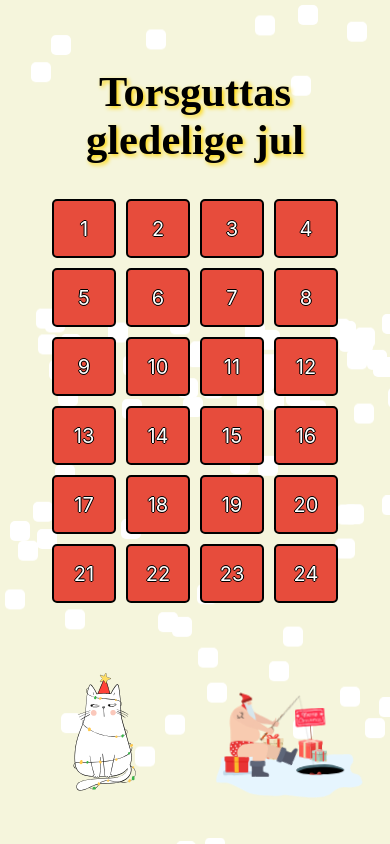
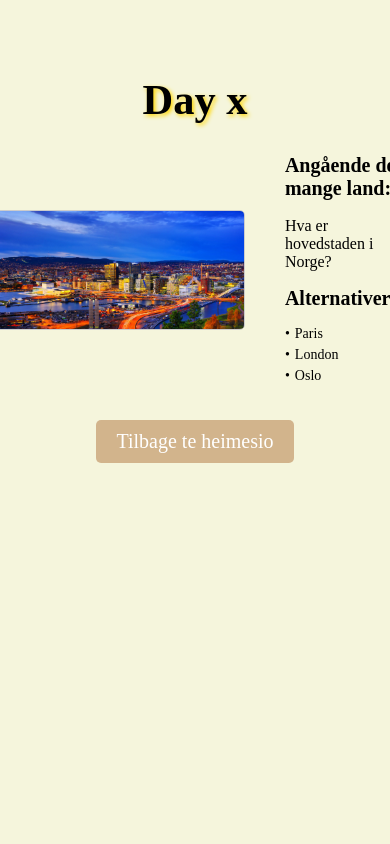
Before and after one commit to simon-cmyk/xmas_site, a React (Create React App) app: page /xmas_site/day in a window 390 px wide. Built offline with nearby package versions, Linux system fonts and the light colour scheme.

Commit message:
progress

```diff
--- a/src/App.css
+++ b/src/App.css
@@ -69,6 +69,7 @@ body {
   text-shadow: -1px 0 black, 0 1px black, 1px 0 black, 0 -1px black;
   opacity: 1; /* Set initial opacity to 0 */
   border-radius: 5px;
+  text-decoration: none;
 }
 
 .calendar-square:hover {
@@ -195,6 +196,73 @@ body {
   left: 5%;
 }
 
+
+.back-button {
+  margin-top: 20px;
+  display: inline-block;
+  padding: 10px 20px;
+  font-size: 20px;
+  background-color: #d2b48c; /* Light brown */
+  color: white;
+  text-decoration: none;
+  border-radius: 5px;
+  transition: background-color 0.3s ease-in-out;
+}
+
+.back-button:hover {
+  background-color: #b09b6b; /* Slightly darker brown on hover */
+}
+
+.quiz-container {
+  display: flex;
+  align-items: center;
+  justify-content: center;
+}
+
+.quiz-image {
+  margin-right: 20px;
+}
+
+.quiz-image img {
+  max-width: 100%;
+  height: auto;
+}
+
+.quiz-content {
+  text-align: left;
+}
+
+.quiz-content h2 {
+  font-size: 20px;
+  margin-top: 10px;
+}
+
+.quiz-content p {
+  font-size: 16px;
+}
+
+.quiz-content ul {
+  list-style: none;
+  padding-left: 0;
+}
+
+.quiz-content li {
+  font-size: 14px;
+  margin-bottom: 5px;
+}
+
+.quiz-content li::before {
+  content: "•";
+  margin-right: 5px;
+}
+
+.quiz-image img {
+  max-width: 250px;
+  height: auto;
+  border: 1px solid #ccc;
+  border-radius: 5px;
+}
+
 .snowflake {
   position: absolute;
   width: 20px;
@@ -284,7 +352,7 @@ body {
     width: 150px; /* Adjust the size */
     height: 150px; /* Adjust the size */
     position: absolute;
-    top: 650px;
+    top: 750px;
     right: 25px;
   }
 
@@ -292,7 +360,7 @@ body {
     width: 150px; /* Adjust the size */
     height: 150px; /* Adjust the size */
     position: absolute;
-    top: 650px;
+    top: 750px;
     left: 25px;
   }
 }
--- a/src/App.js
+++ b/src/App.js
@@ -1,78 +1,12 @@
 import React from 'react';
-import './App.css';
-import lottie from 'lottie-web';
-import xmasAnim from './xmas_anim.json';
-import catAnim from './cat_anim.json';
+import RoutElem from './RoutElem'; // Make sure the file path is correct
 
-
-class App extends React.Component {
-  render() {
-    const daysUntilChristmas = 24;
-    const calendar = [];
-
-    for (let day = 1; day <= daysUntilChristmas; day++) {
-      calendar.push(
-        <div
-          key={day}
-          className={`calendar-square bg-image${day}`}>
-          {day}
-        </div>
-      );
-    }
-
-    const numSnowflakes = 50;
-    const snowflakeContainer = document.querySelector('.snowflake-container');
-
-    for (let i = 0; i < numSnowflakes; i++) {
-      const snowflake = document.createElement('div');
-      snowflake.className = 'snowflake';
-      snowflake.style.left = `${Math.random() * 100}%`;
-      snowflake.style.animationDuration = `${Math.random() * 10 + 5}s`;
-      snowflakeContainer.appendChild(snowflake);
-    }
-
-    return (
-      <div className="app">
-      <h1 className='title'>Torsguttas gledelige jul</h1>
-        <div className="calendar-container">{calendar}</div>
-        <div
-          className="xmas-anim"
-          ref={(ref) => (this.santaAnimationContainer = ref)}
-        ></div>
-        <div
-          className="cat-anim"
-          ref={(ref) => (this.catAnimationContainer = ref)}
-        ></div>
-      </div>
-
-      );
-  }
-
-  constructor(props) {
-    super(props);
-    this.animationLoaded = false; // Track whether animation is loaded
-  }
-
-  componentDidMount() {
-    if (!this.animationLoaded) {
-      lottie.loadAnimation({
-        container: this.santaAnimationContainer,
-        renderer: 'svg',
-        loop: true,
-        autoplay: true,
-        animationData: xmasAnim,
-      });
-
-      lottie.loadAnimation({
-        container: this.catAnimationContainer,
-        renderer: 'svg',
-        loop: true,
-        autoplay: true,
-        animationData: catAnim,
-      });
-      this.animationLoaded = true; // Mark animation as loaded
-    }
-  }
+function App() {
+  return (
+    <div className="App">
+      <RoutElem />
+    </div>
+  );
 }
 
 export default App;
--- /dev/null
+++ b/src/RoutElem.js
@@ -0,0 +1,21 @@
+import React from 'react';
+import { BrowserRouter as Router, Route, Routes } from 'react-router-dom';
+import Home from './pages/Home'; // import your Home component
+import Day from './pages/Day'; // import your Day component
+import Member from './pages/Member'; // import your Member component
+import NotFound from './pages/NotFound'; // import your NotFound component
+
+function RoutElem() {
+  return (
+    <Router>
+      <Routes>
+        <Route path="xmas_site/" Component={Home} />
+        <Route path="xmas_site/day" Component={Day} />
+        <Route path="xmas_site/member" Component={Member} />
+        <Route path="*" Component={NotFound} />
+      </Routes>
+    </Router>
+  );
+}
+
+export default RoutElem;
--- a/src/index.js
+++ b/src/index.js
@@ -1,7 +1,6 @@
 import React from 'react';
 import ReactDOM from 'react-dom/client';
-import './index.css';
-import App from './App';
+import App from './App'; // Import your RoutElem component
 import reportWebVitals from './reportWebVitals';
 
 const root = ReactDOM.createRoot(document.getElementById('root'));
@@ -11,7 +10,4 @@ root.render(
   </React.StrictMode>
 );
 
-// If you want to start measuring performance in your app, pass a function
-// to log results (for example: reportWebVitals(console.log))
-// or send to an analytics endpoint. Learn more: https://bit.ly/CRA-vitals
 reportWebVitals();
--- a/src/pages/Day.js
+++ b/src/pages/Day.js
@@ -1,23 +1,28 @@
-import React from 'react';
-import {BrowserRouter, Routes, Route} from 'react-router-dom';
-import App from '../App';
-
-class Day extends React.Component {
-  render() {
-    return (
-      <div className="app">
-        <h1 className='title'>Desember</h1>
-        {/* <BrowserRouter>
-          <Routes>
-              <Route path="/" component={App} />
-          </Routes>
-        </BrowserRouter> */}
+import '../App.css';
+import { Link } from 'react-router-dom';
+import oslo from '../images/oslo.jpg';
+function Day() {
+  return (
+    <div className="app">
+    <h1 className='title'>Day x</h1>
+      <div className="quiz-container">
+        <div className="quiz-image">
+          <img src={oslo} alt="oslo" className='quiz-image'/>
+        </div>
+        <div className="quiz-content">
+          <h2>Angående de mange land:</h2>
+          <p>Hva er hovedstaden i Norge?</p>
+          <h2>Alternativer:</h2>
+          <ul>
+            <li>Paris</li>
+            <li>London</li>
+            <li>Oslo</li>
+          </ul>
+        </div>
       </div>
-
-      );
-    }
+    <Link to="/xmas_site/" className='back-button' >Tilbage te heimesio</Link>
+    </div>
+  );
 }
 
-
-
 export default Day;
--- /dev/null
+++ b/src/pages/Home.js
@@ -0,0 +1,78 @@
+import React from 'react';
+import '../App.css';
+import lottie from 'lottie-web';
+import xmasAnim from './xmas_anim.json';
+import catAnim from './cat_anim.json';
+import { Link } from 'react-router-dom';
+
+class Home extends React.Component {
+  render() {
+    const daysUntilChristmas = 24;
+    const calendar = [];
+
+    for (let day = 1; day <= daysUntilChristmas; day++) {
+      calendar.push(
+        <Link to="/xmas_site/day"
+          className={`calendar-square bg-image${day}`}>
+          {day}
+        </Link>
+      );
+    }
+
+    const numSnowflakes = 50;
+    const snowflakeContainer = document.querySelector('.snowflake-container');
+
+    for (let i = 0; i < numSnowflakes; i++) {
+      const snowflake = document.createElement('div');
+      snowflake.className = 'snowflake';
+      snowflake.style.left = `${Math.random() * 100}%`;
+      snowflake.style.animationDuration = `${Math.random() * 10 + 5}s`;
+      snowflakeContainer.appendChild(snowflake);
+    }
+
+    return (
+      <div className="app">
+      <h1 className='title'>Torsguttas gledelige jul</h1>
+        <div className="calendar-container">{calendar}</div>
+        <div
+          className="xmas-anim"
+          ref={(ref) => (this.santaAnimationContainer = ref)}
+        ></div>
+        <div
+          className="cat-anim"
+          ref={(ref) => (this.catAnimationContainer = ref)}
+        ></div>
+        <Link to="/xmas_site/member" className='back-button' >Bli kjent med Kar</Link>
+      </div>
+
+      );
+  }
+
+  constructor(props) {
+    super(props);
+    this.animationLoaded = false; // Track whether animation is loaded
+  }
+
+  componentDidMount() {
+    if (!this.animationLoaded) {
+      lottie.loadAnimation({
+        container: this.santaAnimationContainer,
+        renderer: 'svg',
+        loop: true,
+        autoplay: true,
+        animationData: xmasAnim,
+      });
+
+      lottie.loadAnimation({
+        container: this.catAnimationContainer,
+        renderer: 'svg',
+        loop: true,
+        autoplay: true,
+        animationData: catAnim,
+      });
+      this.animationLoaded = true; // Mark animation as loaded
+    }
+  }
+}
+
+export default Home;
--- /dev/null
+++ b/src/pages/Member.js
@@ -0,0 +1,56 @@
+import '../App.css';
+import memberImage from '../images/member.jpg'; // Import your member image
+import { Link } from 'react-router-dom';
+
+
+function Member() {
+  const memberInfo = {
+    name: 'Kar Type God',
+    appearance: 'Gammel og grå',
+    age: 22,
+    fieldOfStudy: 'Livets skole',
+    civilStatus: 'Ganske sivil',
+    quote: "Don't be a fool, stay in school!",
+    soda: 'Vann'
+  };
+
+  const styles = {
+    memberContainer: {
+      display: 'flex',
+      flexDirection: 'column',
+      alignItems: 'center',
+      marginTop: '50px',
+    },
+    memberImage: {
+      width: '200px',
+      height: '200px',
+      borderRadius: '50%',
+      marginBottom: '20px',
+    },
+    memberDetails: {
+      textAlign: 'center',
+    },
+  };
+
+
+  return (
+    <div className="app">
+      <h1 className="title">En {memberInfo.appearance} Torsgutt:</h1>
+      <div style={styles.memberContainer}>
+        <img src={memberImage} alt="Member" style={styles.memberImage} />
+        <div style={styles.memberDetails}>
+          <h2>{memberInfo.name}</h2>
+          <p>Alder: {memberInfo.age}</p>
+          <p>Studie: {memberInfo.fieldOfStudy}</p>
+          <p>Sivil Status: {memberInfo.civilStatus}</p>
+          <p>Juleråd: "{memberInfo.quote}"</p>
+          <p>Favorittbrus: "{memberInfo.soda}"</p>
+
+          <Link to="/xmas_site/" className='back-button' >Tilbage te heimesio</Link>
+        </div>
+      </div>
+    </div>
+  );
+}
+
+export default Member;
--- /dev/null
+++ b/src/pages/NotFound.js
@@ -0,0 +1,12 @@
+import '../App.css';
+
+function NotFound() {
+    return (
+    <div className="app">
+        <h1 className='title'>404</h1>
+    </div>
+
+    );
+  }
+
+export default NotFound;
```
Also changed, not shown: src/images/member.jpg (added), src/images/oslo.jpg (added), src/pages/About.js (added), src/pages/cat_anim.json (renamed from src/cat_anim.json), src/pages/xmas_anim.json (renamed from src/xmas_anim.json), 19 other files (tests, documents, lock files or other folders).
